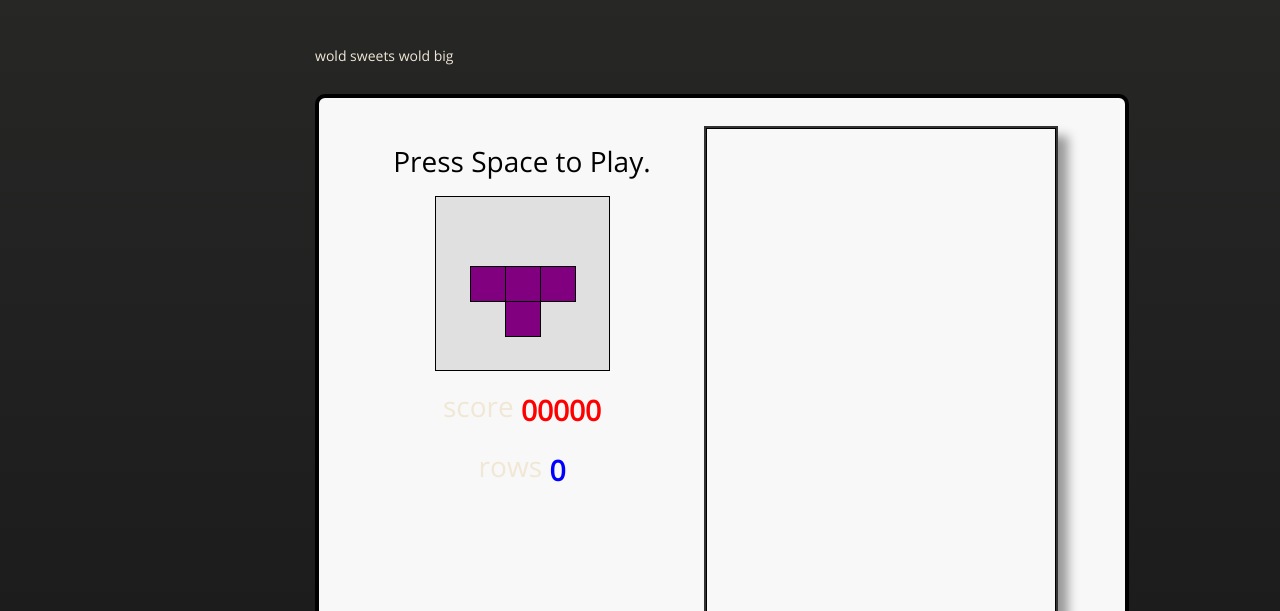
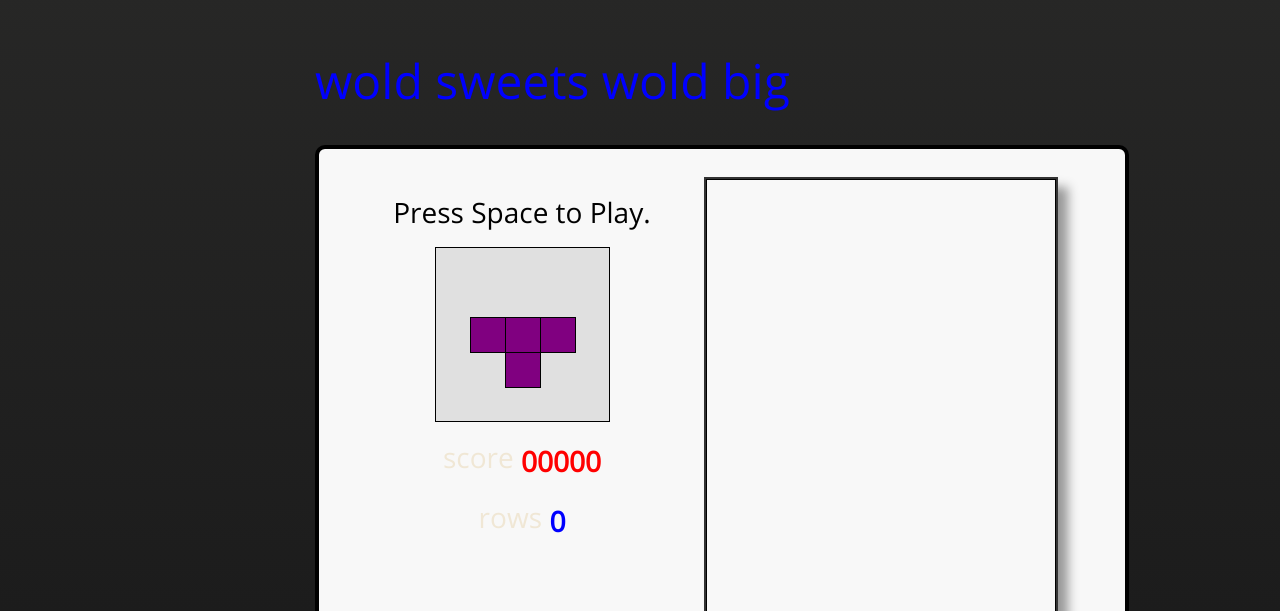
Before and after one commit to enderfire/enderfire.github.io, a plain HTML site: page index.html in a window 1280 px wide. Shown: the part 189-800 px from the top of the page. Drawn offline with nearby package versions, Linux system fonts and the light colour scheme.

Commit message:
Update index.html

```diff
--- a/index.html
+++ b/index.html
@@ -35,7 +35,7 @@
           <span class="credits right">Hosted on GitHub Pages &mdash; Theme by <a href="https://twitter.com/michigangraham">mattgraham</a></span>
         </div>
 
-wold sweets wold big
+<font size=50 color=blue>wold sweets wold big</font>
 
   <div id="tetris">
     <div id="menu">
```
